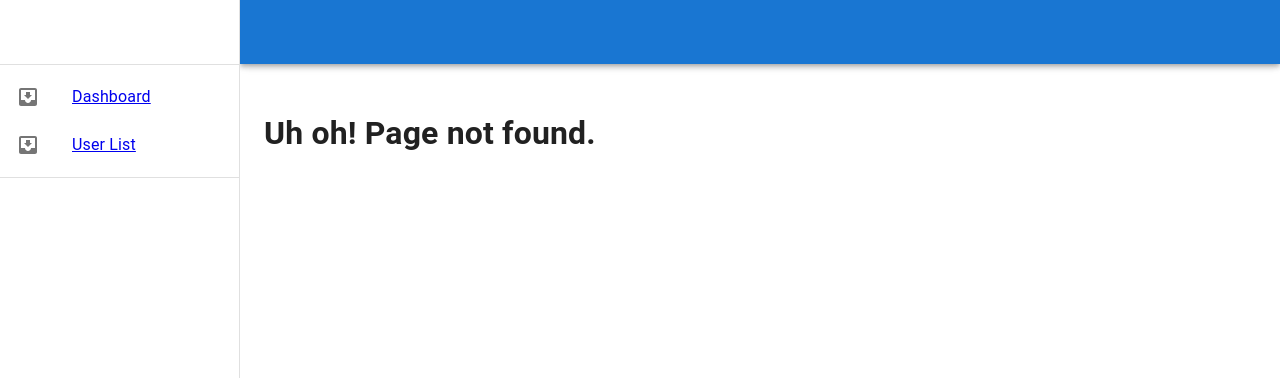
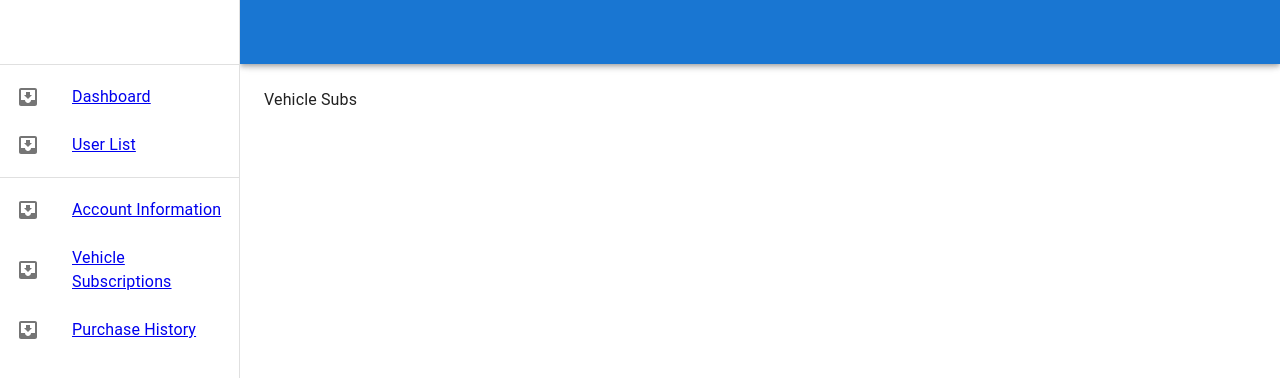
Before and after one commit to kpatterson395/customer_service_portal, a React (Create React App) app: page /users/vehicles/1 in a window 1280 px wide. Before the commit this address had no page. Shown: the top 378 px of the page. Built offline with nearby package versions, Linux system fonts and the light colour scheme.

Commit message:
add additional navigation

```diff
--- a/src/App.js
+++ b/src/App.js
@@ -11,6 +11,8 @@ import UserDetails from "./UserDetails";
 import RootLayout from "./RootLayout";
 import NotFound from "./NotFound";
 import EditUser from "./EditUser";
+import VehicleSubs from "./VehicleSubs";
+import PurchaseHistory from "./PurchaseHistory";
 
 const router = createBrowserRouter(
   createRoutesFromElements(
@@ -20,6 +22,8 @@ const router = createBrowserRouter(
         <Route index element={<UserList />} />
         <Route path="edit/:id" element={<EditUser />} />
         <Route path=":id" element={<UserDetails />} />
+        <Route path="vehicles/:id" element={<VehicleSubs />} />
+        <Route path="purchases/:id" element={<PurchaseHistory />} />
       </Route>
       <Route path="*" element={<NotFound />} />
     </Route>
--- a/src/EditUser.js
+++ b/src/EditUser.js
@@ -1,6 +1,9 @@
 import { useParams, useNavigate } from "react-router-dom";
 import { useDispatch, useSelector } from "react-redux";
 import TextField from "@mui/material/TextField";
+import Box from "@mui/material/Box";
+import Button from "@mui/material/Button";
+
 import { useState } from "react";
 import { editUser } from "./redux/userData";
 
@@ -31,39 +34,46 @@ const EditUser = () => {
   };
 
   return (
-    <div>
-      <form onSubmit={handleSubmit}>
+    <Box
+      component="form"
+      sx={{
+        "& .MuiTextField-root": { m: 1, width: "25ch" },
+      }}
+      noValidate
+      autoComplete="off"
+    >
+      <div>
         <TextField
           required
           id="outlined-required"
-          label="first name"
+          label="First Name"
           value={first}
           onChange={(e) => setFirst(e.target.value)}
         />
         <TextField
           required
           id="outlined-required"
-          label="last name"
+          label="Last Name"
           value={last}
           onChange={(e) => setLast(e.target.value)}
         />
         <TextField
           required
           id="outlined-required"
-          label="phone number"
+          label="Phone Number"
           value={phone}
           onChange={(e) => setPhone(e.target.value)}
         />
         <TextField
           required
           id="outlined-required"
-          label="email"
+          label="Email"
           value={email}
           onChange={(e) => setEmail(e.target.value)}
         />
-        <button>Submit Changes</button>
-      </form>
-    </div>
+        <Button onClick={handleSubmit}>Submit Changes</Button>
+      </div>
+    </Box>
   );
 };
 
--- /dev/null
+++ b/src/PurchaseHistory.js
@@ -0,0 +1,5 @@
+const PurchaseHistory = () => {
+  return <div>Purchase History</div>;
+};
+
+export default PurchaseHistory;
--- a/src/RootLayout.js
+++ b/src/RootLayout.js
@@ -1,4 +1,4 @@
-import { Outlet, NavLink } from "react-router-dom";
+import { Outlet, NavLink, useLocation, useParams } from "react-router-dom";
 import * as React from "react";
 import AppBar from "@mui/material/AppBar";
 import Box from "@mui/material/Box";
@@ -24,6 +24,11 @@ function ResponsiveDrawer(props) {
   const handleDrawerToggle = () => {
     setMobileOpen(!mobileOpen);
   };
+
+  const location = useLocation();
+  const params = useParams();
+
+  console.log("location", location);
 
   const drawer = (
     <div>
@@ -52,6 +57,44 @@ function ResponsiveDrawer(props) {
         </ListItem>
       </List>
       <Divider />
+      {location.pathname.startsWith("/users/") && (
+        <List>
+          <ListItem disablePadding>
+            <ListItemButton>
+              <ListItemIcon>
+                <InboxIcon />
+              </ListItemIcon>
+              <ListItemText>
+                <NavLink to="/">Account Information</NavLink>
+              </ListItemText>
+            </ListItemButton>
+          </ListItem>
+          <ListItem disablePadding>
+            <ListItemButton>
+              <ListItemIcon>
+                <InboxIcon />
+              </ListItemIcon>
+              <ListItemText>
+                <NavLink to={`users/vehicles/${params.id}`}>
+                  Vehicle Subscriptions
+                </NavLink>
+              </ListItemText>
+            </ListItemButton>
+          </ListItem>
+          <ListItem disablePadding>
+            <ListItemButton>
+              <ListItemIcon>
+                <InboxIcon />
+              </ListItemIcon>
+              <ListItemText>
+                <NavLink to={`users/purchases/${params.id}`}>
+                  Purchase History
+                </NavLink>
+              </ListItemText>
+            </ListItemButton>
+          </ListItem>
+        </List>
+      )}
     </div>
   );
 
--- a/src/UserDetails.js
+++ b/src/UserDetails.js
@@ -1,6 +1,8 @@
 import { Link, useParams, useNavigate } from "react-router-dom";
 import { useDispatch, useSelector } from "react-redux";
-import { editUser, deleteUser } from "./redux/userData";
+import { deleteUser } from "./redux/userData";
+import Stack from "@mui/material/Stack";
+import Button from "@mui/material/Button";
 
 const UserDetails = () => {
   const { id } = useParams();
@@ -22,10 +24,19 @@ const UserDetails = () => {
       </p>
       <p>{user.email}</p>
       <p>{user.phone}</p>
-      <button>
-        <Link to={`/users/edit/${user.id}`}>Edit User</Link>
-      </button>
-      <button onClick={handleDelete}>Delete User</button>
+      <Stack direction="row" spacing={2}>
+        <Button variant="contained" color="success">
+          <Link
+            style={{ textDecoration: "none", color: "white" }}
+            to={`/users/edit/${user.id}`}
+          >
+            Edit User
+          </Link>
+        </Button>
+        <Button variant="outlined" color="error" onClick={handleDelete}>
+          Delete User
+        </Button>
+      </Stack>
     </div>
   );
 };
--- /dev/null
+++ b/src/VehicleSubs.js
@@ -0,0 +1,5 @@
+const VehicleSubs = () => {
+  return <div>Vehicle Subs</div>;
+};
+
+export default VehicleSubs;
```
